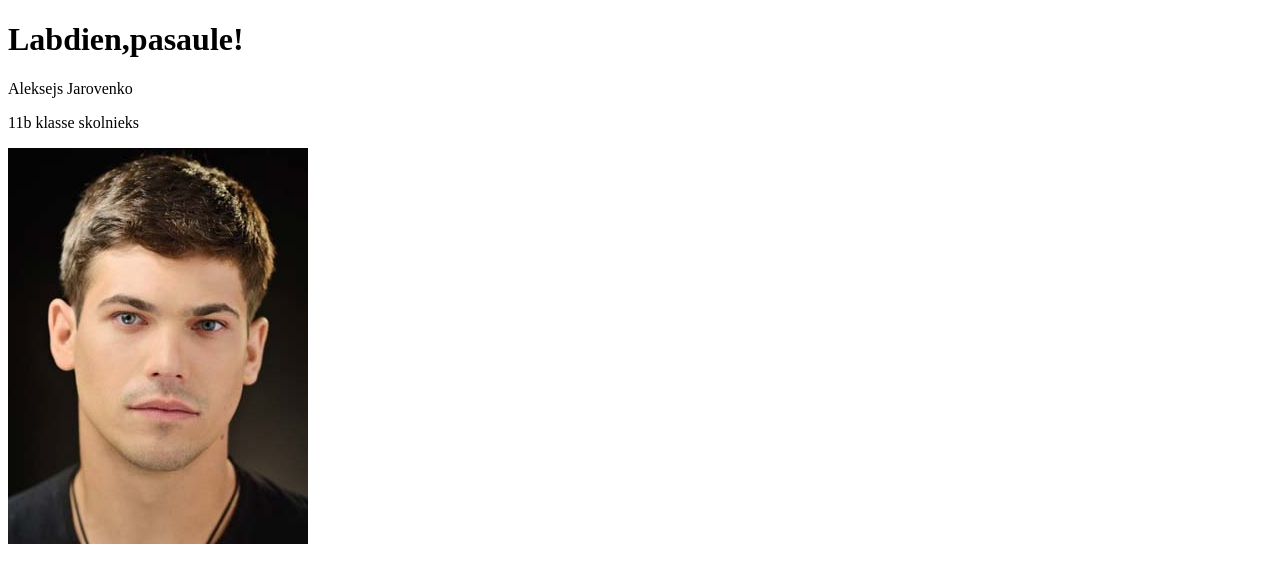
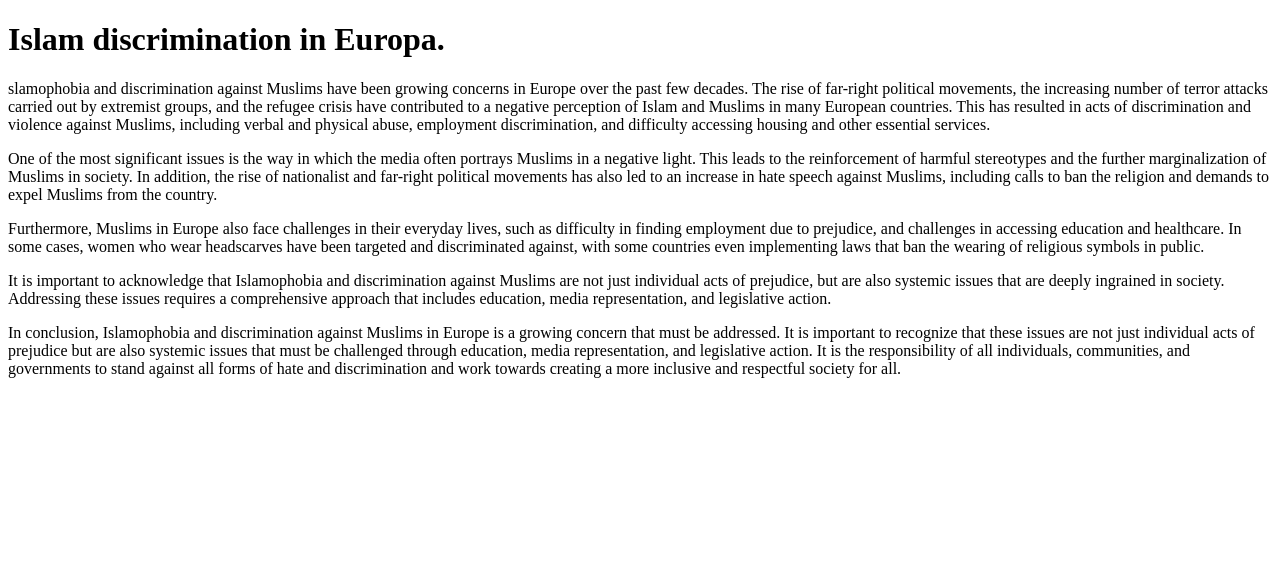
Before and after one commit to ajarovenko/HTMLtest, a plain HTML site: page layout.html in a window 1280 px wide. Drawn offline with Linux system fonts and the light colour scheme.

Commit message:
Update layout.html

```diff
--- a/layout.html
+++ b/layout.html
@@ -7,9 +7,11 @@
     <title>First HTML</title>
 </head>
 <body>
-    <h1>Labdien,pasaule!</h1>
-    <p>Aleksejs Jarovenko</p>
-    <p>11b klasse skolnieks</p>
-    <img src="aleksej-jarovenko-290906f.jpg">
+    <h1>Islam discrimination in Europa.</h1>
+    <p>slamophobia and discrimination against Muslims have been growing concerns in Europe over the past few decades. The rise of far-right political movements, the increasing number of terror attacks carried out by extremist groups, and the refugee crisis have contributed to a negative perception of Islam and Muslims in many European countries. This has resulted in acts of discrimination and violence against Muslims, including verbal and physical abuse, employment discrimination, and difficulty accessing housing and other essential services.</p>
+    <p>One of the most significant issues is the way in which the media often portrays Muslims in a negative light. This leads to the reinforcement of harmful stereotypes and the further marginalization of Muslims in society. In addition, the rise of nationalist and far-right political movements has also led to an increase in hate speech against Muslims, including calls to ban the religion and demands to expel Muslims from the country.</p>
+    <p>Furthermore, Muslims in Europe also face challenges in their everyday lives, such as difficulty in finding employment due to prejudice, and challenges in accessing education and healthcare. In some cases, women who wear headscarves have been targeted and discriminated against, with some countries even implementing laws that ban the wearing of religious symbols in public.</p>
+    <p>It is important to acknowledge that Islamophobia and discrimination against Muslims are not just individual acts of prejudice, but are also systemic issues that are deeply ingrained in society. Addressing these issues requires a comprehensive approach that includes education, media representation, and legislative action.</p>
+    <p>In conclusion, Islamophobia and discrimination against Muslims in Europe is a growing concern that must be addressed. It is important to recognize that these issues are not just individual acts of prejudice but are also systemic issues that must be challenged through education, media representation, and legislative action. It is the responsibility of all individuals, communities, and governments to stand against all forms of hate and discrimination and work towards creating a more inclusive and respectful society for all.</p>
 </body>
 </html>
```
